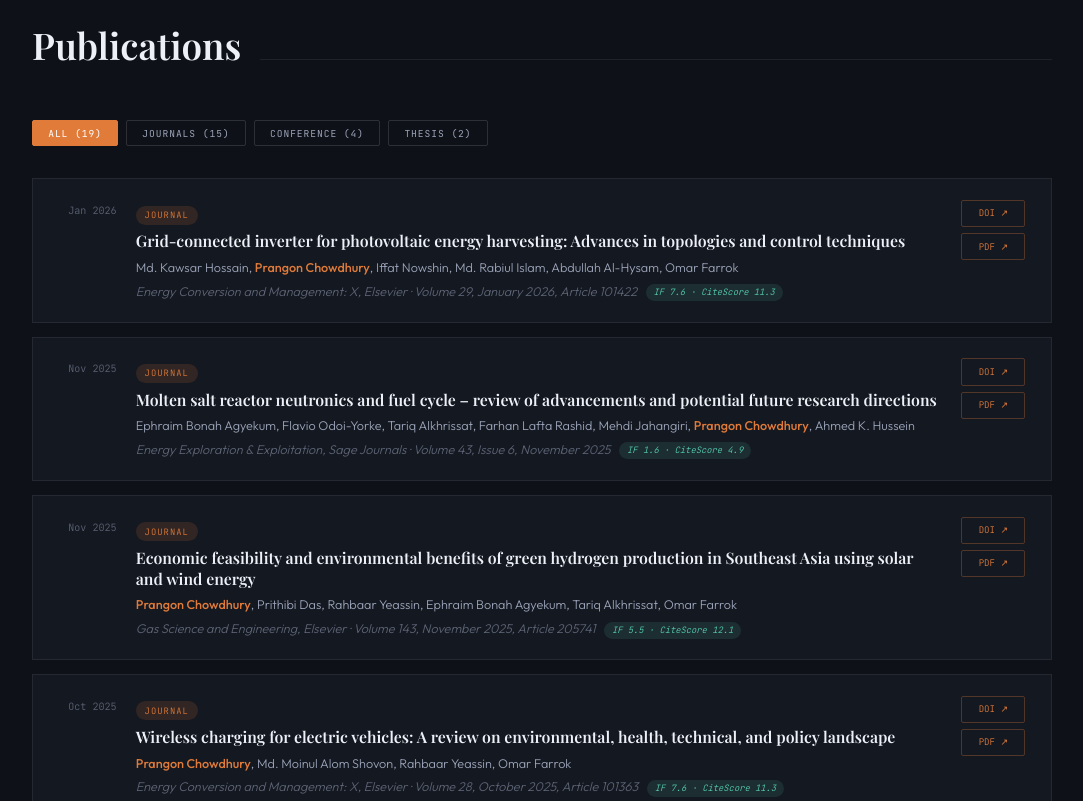
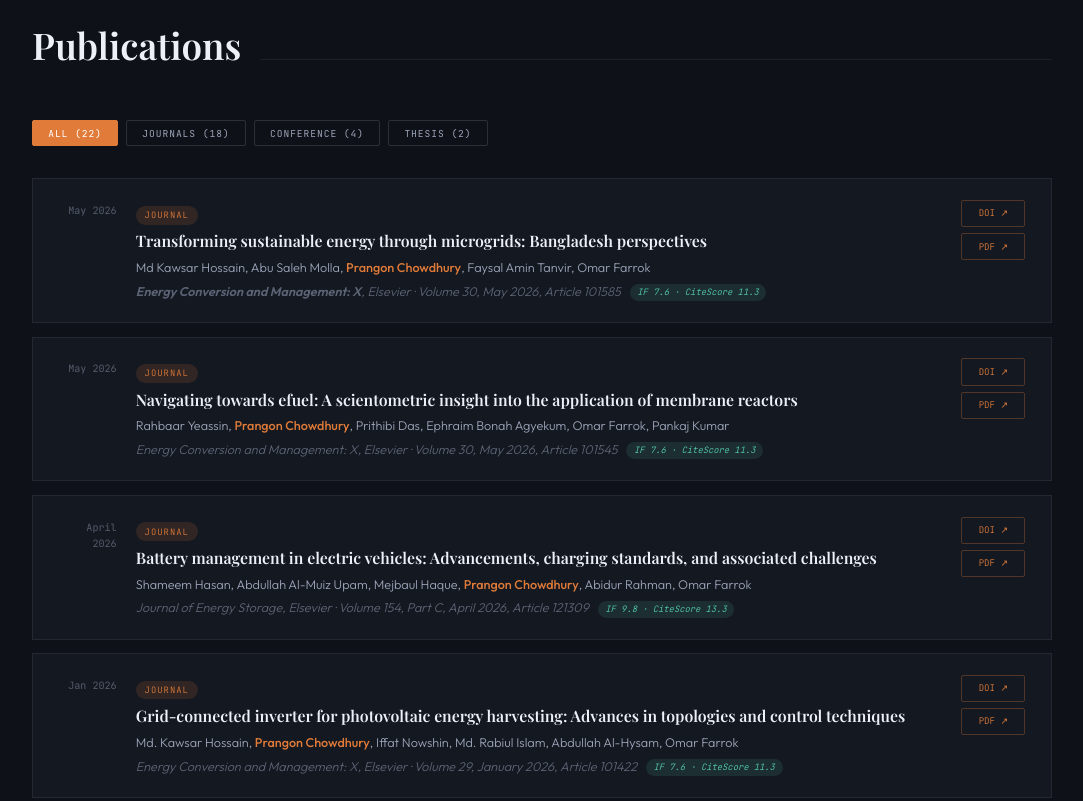
Before and after one commit to Prangon21/ece, a plain HTML site: page index.html in a window 1280 px wide. Shown: the part 1660-2461 px from the top of the page, without its empty margins (98-1181 px from the left). Drawn offline with nearby package versions, Linux system fonts and the light colour scheme; a web font is replaced by a local one.

Commit message:
Update index.html

```diff
--- a/index.html
+++ b/index.html
@@ -600,6 +600,7 @@ h1.hero-name{animation-delay:.13s}
             <div class="exp-org">Ahsanullah University of Science and Technology (AUST)</div>
             <div class="exp-period">June 2025 – Present</div>
             <div class="exp-detail">Project: Performance Enhancement of the Modern Hybrid Electric Vehicle (ID: AIRG/2024/EEE/06/19)</div>
+
           </div>
           <div class="exp-item">
             <div class="exp-title">Graduate Research Assistant</div>
@@ -683,14 +684,60 @@ h1.hero-name{animation-delay:.13s}
     <div class="sec-line"></div>
   </div>
   <div class="pub-filters">
-    <button class="pf-btn active" onclick="filterPubs('all',this)">All (19)</button>
-    <button class="pf-btn" onclick="filterPubs('journal',this)">Journals (15)</button>
+    <button class="pf-btn active" onclick="filterPubs('all',this)">All (22)</button>
+    <button class="pf-btn" onclick="filterPubs('journal',this)">Journals (18)</button>
     <button class="pf-btn" onclick="filterPubs('conference',this)">Conference (4)</button>
     <button class="pf-btn" onclick="filterPubs('thesis',this)">Thesis (2)</button>
   </div>
   <div class="pub-grid">
 
     <!-- ── 2026 ── -->
+
+
+    <div class="pub-card" data-type="journal">
+      <div class="pub-year">May 2026</div>
+      <div>
+        <span class="pub-type-badge badge-journal">Journal</span>
+        <div class="pub-title">Transforming sustainable energy through microgrids: Bangladesh perspectives</div>
+        <div class="pub-authors">Md Kawsar Hossain, Abu Saleh Molla, <strong>Prangon Chowdhury</strong>, Faysal Amin Tanvir, Omar Farrok </div>
+        <div class="pub-venue"><strong>Energy Conversion and Management: X</strong>, Elsevier · Volume 30, May 2026, Article 101585 <span class="pub-if">IF 7.6 · CiteScore 11.3</span></div>
+      </div>
+      <div class="pub-actions">
+        <a href="https://doi.org/10.1016/j.ecmx.2026.101585" target="_blank" class="pub-btn">DOI ↗</a>
+        <a href="https://doi.org/10.1016/j.ecmx.2026.101585" target="_blank" class="pub-btn">PDF ↗</a>
+      </div>
+    </div>
+
+    <div class="pub-card" data-type="journal">
+      <div class="pub-year">May 2026</div>
+      <div>
+        <span class="pub-type-badge badge-journal">Journal</span>
+        <div class="pub-title">Navigating towards efuel: A scientometric insight into the application of membrane reactors</div>
+        <div class="pub-authors">Rahbaar Yeassin, <strong>Prangon Chowdhury</strong>, Prithibi Das, Ephraim Bonah Agyekum, Omar Farrok, Pankaj Kumar</div>
+        <div class="pub-venue">Energy Conversion and Management: X, Elsevier · Volume 30, May 2026, Article 101545 <span class="pub-if">IF 7.6 · CiteScore 11.3</span></div>
+      </div>
+      <div class="pub-actions">
+        <a href="https://doi.org/10.1016/j.ecmx.2026.101545" target="_blank" class="pub-btn">DOI ↗</a>
+        <a href="https://doi.org/10.1016/j.ecmx.2026.101545" target="_blank" class="pub-btn">PDF ↗</a>
+      </div>
+    </div>
+
+
+    <div class="pub-card" data-type="journal">
+      <div class="pub-year">April 2026</div>
+      <div>
+        <span class="pub-type-badge badge-journal">Journal</span>
+        <div class="pub-title">Battery management in electric vehicles: Advancements, charging standards, and associated challenges</div>
+        <div class="pub-authors">Shameem Hasan, Abdullah Al-Muiz Upam, Mejbaul Haque, <strong>Prangon Chowdhury</strong>, Abidur Rahman, Omar Farrok</div>
+        <div class="pub-venue">Journal of Energy Storage, Elsevier · Volume 154, Part C, April 2026, Article 121309 <span class="pub-if">IF 9.8 · CiteScore 13.3</span></div>
+      </div>
+      <div class="pub-actions">
+        <a href="https://doi.org/10.1016/j.est.2026.121309" target="_blank" class="pub-btn">DOI ↗</a>
+        <a href="https://doi.org/10.1016/j.est.2026.121309" target="_blank" class="pub-btn">PDF ↗</a>
+      </div>
+    </div>
+
+
     <div class="pub-card" data-type="journal">
       <div class="pub-year">Jan 2026</div>
       <div>
@@ -704,6 +751,8 @@ h1.hero-name{animation-delay:.13s}
         <a href="https://doi.org/10.1016/j.ecmx.2025.101422" target="_blank" class="pub-btn">PDF ↗</a>
       </div>
     </div>
+
+
 
     <!-- ── 2025 ── -->
     <div class="pub-card" data-type="journal">
@@ -969,7 +1018,7 @@ h1.hero-name{animation-delay:.13s}
         <div class="pub-venue">Ahsanullah University of Science and Technology · Dhaka, Bangladesh</div>
       </div>
       <div class="pub-actions">
-        <span class="pub-btn disabled">In Progress</span>
+        <a href="https://www.researchgate.net" target="_blank" class="pub-btn">Book ↗</a>
       </div>
     </div>
 
@@ -982,8 +1031,8 @@ h1.hero-name{animation-delay:.13s}
         <div class="pub-venue">Ahsanullah University of Science and Technology · Dhaka, Bangladesh</div>
       </div>
       <div class="pub-actions">
-        <a href="https://www.researchgate.net" target="_blank" class="pub-btn">Book ↗</a>
-        <a href="https://www.researchgate.net" target="_blank" class="pub-btn">Poster ↗</a>
+        <a href="https://www.researchgate.net/publication/375553516_Developing_Demand_Side_Management_Techniques_for_Commercial_Consumers?_sg%5B0%5D=DaKmBDotPL-lQMjYZyGXcm6bFpCbIOkrTNB4pG4ZfIHIx-mg2dCphr4_IsLZlpNPHHACVZz6qhMvHKnkFGDwq5OLh9BAcegRYihLDczl.TS1dvUViWUdZeMRnduIKyXkVTwV5oJRqlaIethXz6ye4d00VDBQAJxFXGwwCztzHwIOh-sV01Sd6lbP7B8cp7Q&_tp=eyJjb250ZXh0Ijp7ImZpcnN0UGFnZSI6ImhvbWUiLCJwYWdlIjoicHJvZmlsZSIsInBvc2l0aW9uIjoicGFnZUNvbnRlbnQifX0" target="_blank" class="pub-btn">Book ↗</a>
+        <a href="https://www.researchgate.net/publication/375553365_Developing_Demand_Side_Management_Techniques_for_Commercial_Consumers" target="_blank" class="pub-btn">Poster ↗</a>
       </div>
     </div>
 
```
